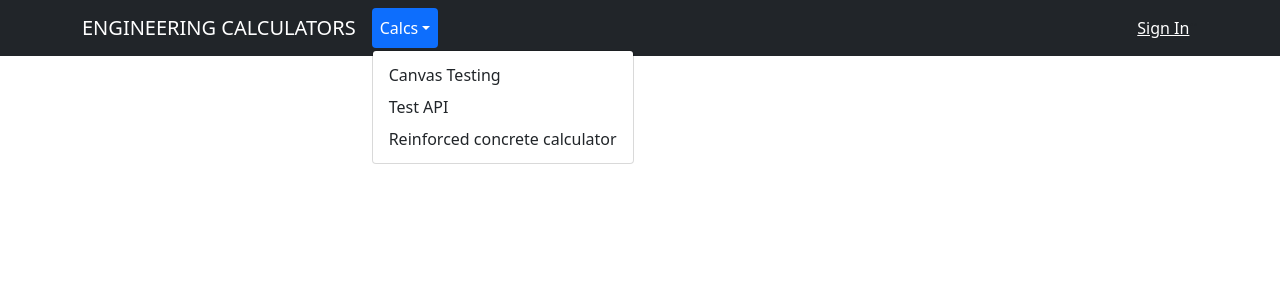
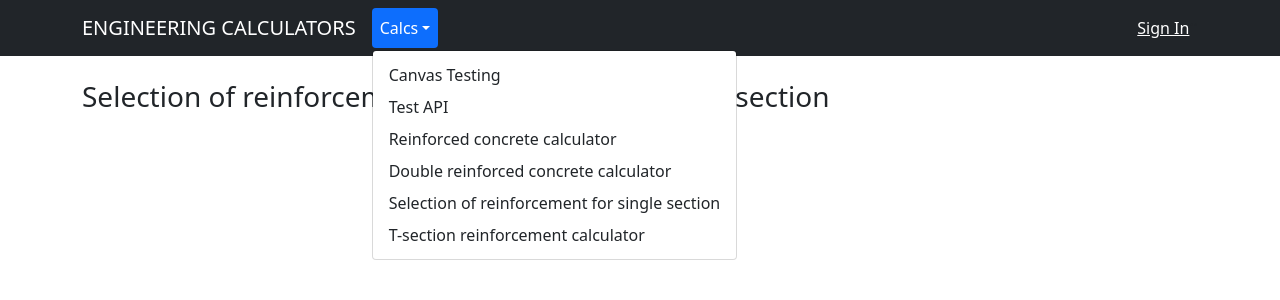
Before and after one commit to wowvaqa/engclcfe, a React (Create React App) app: page /calcs/rectfindreinfcalc in a window 1280 px wide. Both pictures are taken after a click on the button "Calcs". Shown: the top 300 px of the page. Built offline with nearby package versions, Linux system fonts and the light colour scheme.

Commit message:
ADD: Three empty views for new calcs ADD: Skeleton for Dynami Draw

```diff
--- a/src/App.js
+++ b/src/App.js
@@ -5,6 +5,10 @@ import { BrowserRouter as Router, Route, Routes } from "react-router-dom";
 import HomeView from "./views/HomeView";
 import TestApiView from "./views/TestApiView";
 import ReinforcedConcreteCalcView from "./views/ReinforcedConcreteCalcView";
+import RectDoubleReinfCalcView from "./views/RectDoubleReinfCalcView";
+import RectFindReinfCalcView from "./views/RectFindReinfCalcView";
+import TsecReinfCalcView from "./views/TsecReinfCalcView";
+
 import LogView from "./views/LogView";
 import AppModalInfo from "./modals/AppModalInfo";
 import AppModalInput from "./modals/AppModalInput";
@@ -51,9 +55,18 @@ function App() {
           <Route path="/" element={<HomeView />} />
           <Route path="/testapi" element={<TestApiView />} />
           <Route
-            path="/reinforcedconcretecalc"
+            path="/calcs/reinforcedconcretecalc"
             element={<ReinforcedConcreteCalcView />}
           />
+          <Route
+            path="/calcs/rectdoublereinfcalc"
+            element={<RectDoubleReinfCalcView />}
+          />
+          <Route
+            path="/calcs/rectfindreinfcalc"
+            element={<RectFindReinfCalcView />}
+          />
+          <Route path="/calcs/tsecreinfcalc" element={<TsecReinfCalcView />} />
           <Route path="/login" element={<LogView />} />
           <Route path="/register" element={<RegisterView />} />
           <Route path="/compdatathree" element={<CompDataThree />} />
--- a/src/NavigationBar.js
+++ b/src/NavigationBar.js
@@ -42,11 +42,26 @@ const NavigationBar = () => {
               <NavDropdown.Item eventKey="4.1" href="/testapi">
                 Test API
               </NavDropdown.Item>
-              <NavDropdown.Item eventKey="4.2" href="/reinforcedconcretecalc">
+              <NavDropdown.Item
+                eventKey="4.2"
+                href="/calcs/reinforcedconcretecalc"
+              >
                 Reinforced concrete calculator
               </NavDropdown.Item>
+              <NavDropdown.Item
+                eventKey="4.3"
+                href="/calcs/rectdoublereinfcalc"
+              >
+                Double reinforced concrete calculator
+              </NavDropdown.Item>
+              <NavDropdown.Item eventKey="4.4" href="/calcs/rectfindreinfcalc">
+                Selection of reinforcement for single section
+              </NavDropdown.Item>
+              <NavDropdown.Item eventKey="4.5" href="/calcs/tsecreinfcalc">
+                T-section reinforcement calculator
+              </NavDropdown.Item>
               {isLogged === true && (
-                <NavDropdown.Item eventKey="4.3" href="/compdatathree">
+                <NavDropdown.Item eventKey="4.6" href="/compdatathree">
                   Token access test
                 </NavDropdown.Item>
               )}
--- /dev/null
+++ b/src/views/RectDoubleReinfCalcView.js
@@ -0,0 +1,14 @@
+import React from "react";
+import { Container } from "react-bootstrap";
+
+const RectDoubleReinfCalcView = () => {
+  return (
+    <>
+      <Container>
+        <h3>Double reinforced concrete calculator</h3>
+      </Container>
+    </>
+  );
+};
+
+export default RectDoubleReinfCalcView;
--- /dev/null
+++ b/src/views/RectFindReinfCalcView.js
@@ -0,0 +1,14 @@
+import React from "react";
+import { Container } from "react-bootstrap";
+
+const RectFindReinfCalcView = () => {
+  return (
+    <>
+      <Container>
+        <h3>Selection of reinforcement for a single-reinforced section</h3>
+      </Container>
+    </>
+  );
+};
+
+export default RectFindReinfCalcView;
--- /dev/null
+++ b/src/views/TsecReinfCalcView.js
@@ -0,0 +1,14 @@
+import React from "react";
+import { Container } from "react-bootstrap";
+
+const TsecReinfCalcView = () => {
+  return (
+    <>
+      <Container>
+        <h3>T-section reinforcement calculator</h3>
+      </Container>
+    </>
+  );
+};
+
+export default TsecReinfCalcView;
```
Also changed, not shown: src/graphics/DynamicDraw.js (added, +10 -0 lines).
